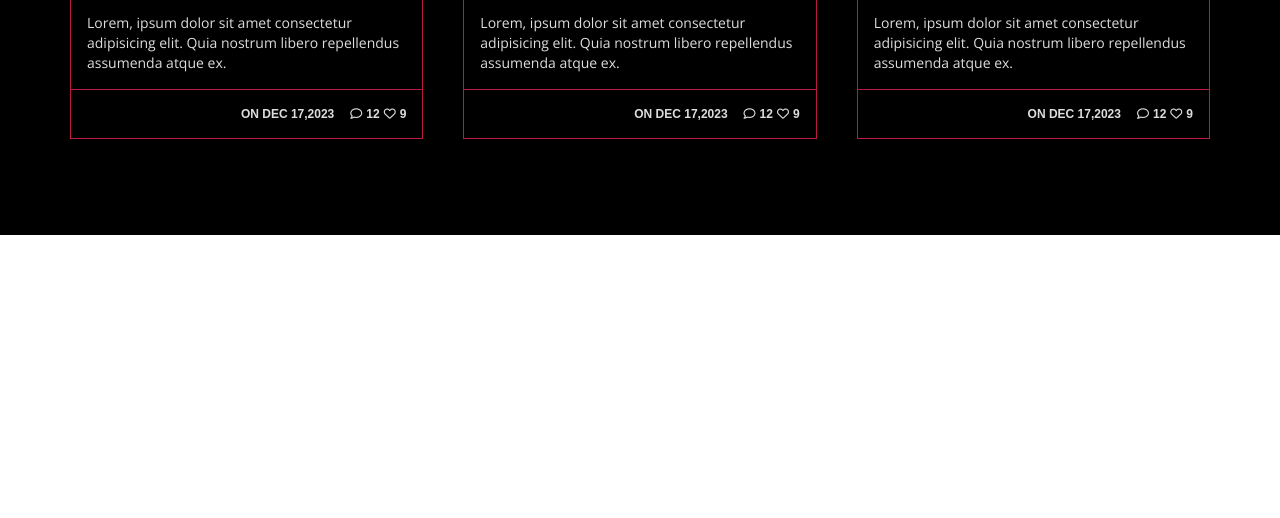
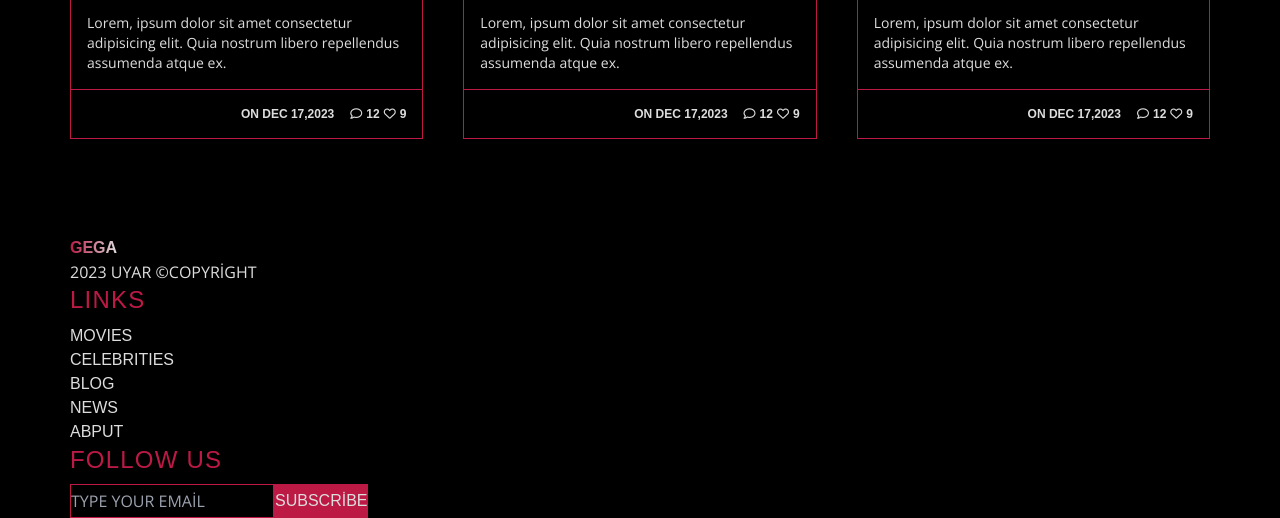
Before and after one commit to uyar42/tailwind-project, a website: page public/index.html in a window 1280 px wide. Shown: the part 2284-2802 px from the top of the page. Before the commit the page ends 2519 px from the top, so only its background shows below. Drawn offline with nearby package versions, Linux system fonts and the light colour scheme; a web font is replaced by a local one.

Commit message:
Footer Section

```diff
--- a/public/index.html
+++ b/public/index.html
@@ -641,9 +641,6 @@
         <h2 class="text-gega-red"><a href="#">Popular Posts</a></h2>
         <!--Grid Area-->
         <div class="grid grid-cols-6 gap-10">
-
-
-
           <!-- Item 1-->
           <div class="col-span-6 md:col-span-3 border border-gega-red">
             <!-- Item 1 Header-->
@@ -660,7 +657,9 @@
               nostrum libero repellendus assumenda atque ex.
             </p>
             <!-- Item 1 Footer-->
-            <div class="border-t border-gega-red p-4 flex items-center justify-end space-x-4 font-bold font-gemunu text-xs">
+            <div
+              class="border-t border-gega-red p-4 flex items-center justify-end space-x-4 font-bold font-gemunu text-xs"
+            >
               <p>ON DEC 17,2023</p>
               <div class="flex items-center justify-center space-x-1">
                 <i class="fa-regular fa-comment"></i>
@@ -670,7 +669,6 @@
               </div>
             </div>
           </div>
-
 
           <!-- Item 2-->
           <div class="col-span-6 md:col-span-3 border border-gega-red">
@@ -688,7 +686,9 @@
               nostrum libero repellendus assumenda atque ex.
             </p>
             <!-- Item 2 Footer-->
-                <div class="border-t border-gega-red p-4 flex items-center justify-end space-x-4 font-bold font-gemunu text-xs">
+            <div
+              class="border-t border-gega-red p-4 flex items-center justify-end space-x-4 font-bold font-gemunu text-xs"
+            >
               <p>ON DEC 17,2023</p>
               <div class="flex items-center justify-center space-x-1">
                 <i class="fa-regular fa-comment"></i>
@@ -699,10 +699,10 @@
             </div>
           </div>
 
-
-
           <!-- Item 3-->
-              <div class="col-span-5 md:col-span-3 lg:col-span-2 border border-gega-red">
+          <div
+            class="col-span-6 md:col-span-3 lg:col-span-2 border border-gega-red"
+          >
             <!-- Item 3 Header-->
             <div
               class="border-b border-gega-red p-4 flex items-center justify-between"
@@ -717,7 +717,9 @@
               nostrum libero repellendus assumenda atque ex.
             </p>
             <!-- Item 3 Footer-->
-                <div class="border-t border-gega-red p-4 flex items-center justify-end space-x-4 font-bold font-gemunu text-xs">
+            <div
+              class="border-t border-gega-red p-4 flex items-center justify-end space-x-4 font-bold font-gemunu text-xs"
+            >
               <p>ON DEC 17,2023</p>
               <div class="flex items-center justify-center space-x-1">
                 <i class="fa-regular fa-comment"></i>
@@ -728,10 +730,8 @@
             </div>
           </div>
 
-
-
           <!-- Item 4-->
-               <div class="col-span-3 lg:col-span-2 border border-gega-red">
+          <div class="col-span-6 md:col-span-3 lg:col-span-2 border border-gega-red">
             <!-- Item 4 Header-->
             <div
               class="border-b border-gega-red p-4 flex items-center justify-between"
@@ -746,7 +746,9 @@
               nostrum libero repellendus assumenda atque ex.
             </p>
             <!-- Item 4 Footer-->
-                <div class="border-t border-gega-red p-4 flex items-center justify-end space-x-4 font-bold font-gemunu text-xs">
+            <div
+              class="border-t border-gega-red p-4 flex items-center justify-end space-x-4 font-bold font-gemunu text-xs"
+            >
               <p>ON DEC 17,2023</p>
               <div class="flex items-center justify-center space-x-1">
                 <i class="fa-regular fa-comment"></i>
@@ -757,10 +759,8 @@
             </div>
           </div>
 
-
-
           <!-- Item 5-->
-               <div class="hidden  lg:block lg:col-span-2 border border-gega-red">
+          <div class="hidden lg:block lg:col-span-2 border border-gega-red">
             <!-- Item 5 Header-->
             <div
               class="border-b border-gega-red p-4 flex items-center justify-between"
@@ -775,7 +775,9 @@
               nostrum libero repellendus assumenda atque ex.
             </p>
             <!-- Item 5 Footer-->
-                <div class="border-t border-gega-red p-4 flex items-center justify-end space-x-4 font-bold font-gemunu text-xs">
+            <div
+              class="border-t border-gega-red p-4 flex items-center justify-end space-x-4 font-bold font-gemunu text-xs"
+            >
               <p>ON DEC 17,2023</p>
               <div class="flex items-center justify-center space-x-1">
                 <i class="fa-regular fa-comment"></i>
@@ -788,5 +790,41 @@
         </div>
       </div>
     </section>
+
+    <!--Footer Section-->
+    <footer class="bg-black text-gega-grey">
+        <!-- Footer Container-->
+        <div class="container flex flex-col md:flex-row px-10 lg:px-0 pb-8">
+          <!--Left-->
+          <div class="basis-1/3">
+            <a
+            href="#"
+            class="text-2xl md:pl-0  lg:text-3xl font-bold text-transparent bg-gradient-to-r bg-clip-text from-gega-red to-gega-grey"
+            >GEGA</a
+          >
+          <p>2023 UYAR &COPY;COPYRİGHT</p>
+          </div>
+          <!--Middle-->
+          <div class="basis-1/3">
+            <h2 class="mb-2 text-gega-red">LINKS</h2>
+            <div class="grid grid-cols-5 gap-2 uppercase">
+              <a href="#" class="col-span-2 hover:text-gega-melon duration-600">Movies</a>
+              <a href="#" class="col-span-2 hover:text-gega-melon duration-600">Celebrities</a>
+              <a href="#" class="col-span-2 hover:text-gega-melon duration-600">Blog</a>
+              <a href="#" class="col-span-2 hover:text-gega-melon duration-600">News</a>
+              <a href="#" class="col-span-2 hover:text-gega-melon duration-600">Abput</a>
+            </div>
+          </div>
+            <!--Right-->
+            <div class="basis-1/3">
+              <h2 class="mb-2 text-gega-red">FOLLOW US</h2>
+              <form action="" class="flex">
+                <input class="py-1 px-2 bg-transparent border border-gega-red placeholder:text-xs outline-none" placeholder="TYPE YOUR EMAİL" type="text">
+                <button class="py-1 px-2 bg-transparent border border-gega-red bg-gega-red font-gemunu uppercase">SUBSCRİBE</button>
+              </form>
+            </div>
+
+        </div>
+    </footer>
   </body>
 </html>
```
Lines whose indentation alone changed are shown as unchanged.
